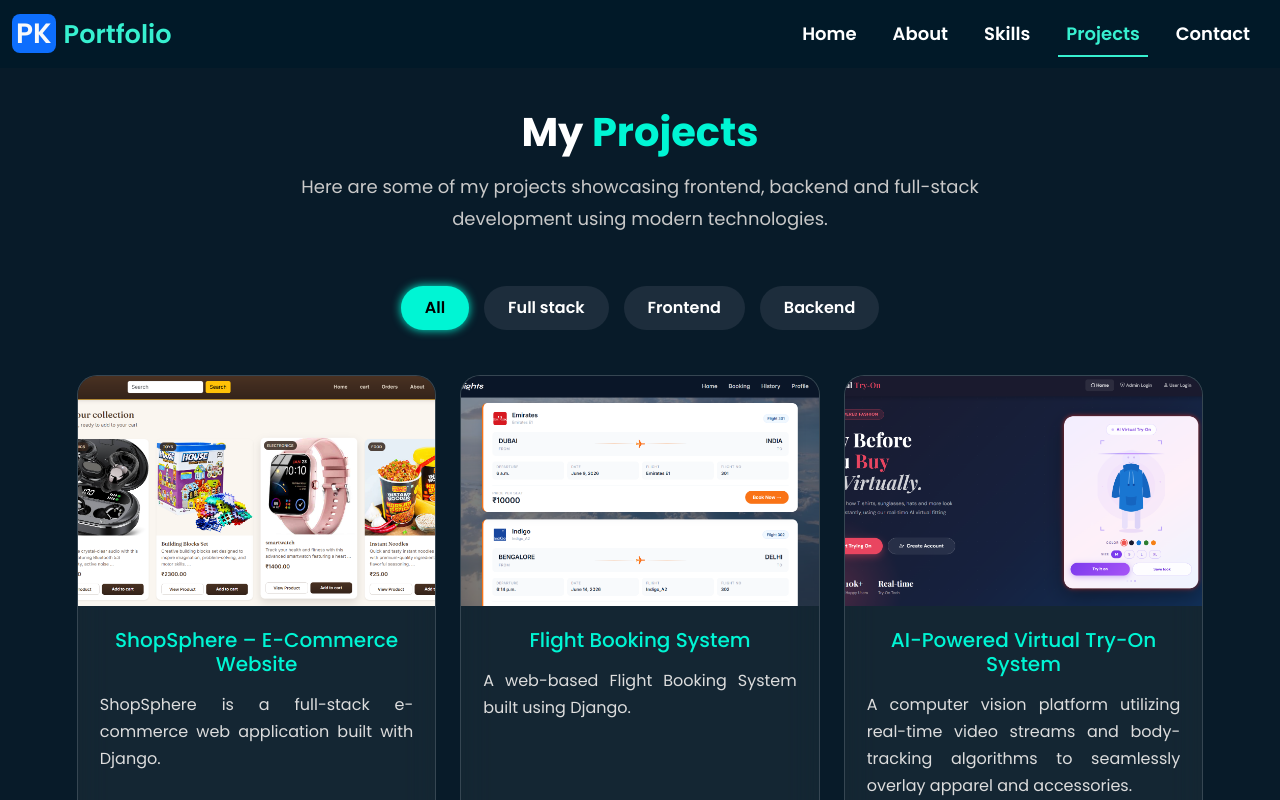
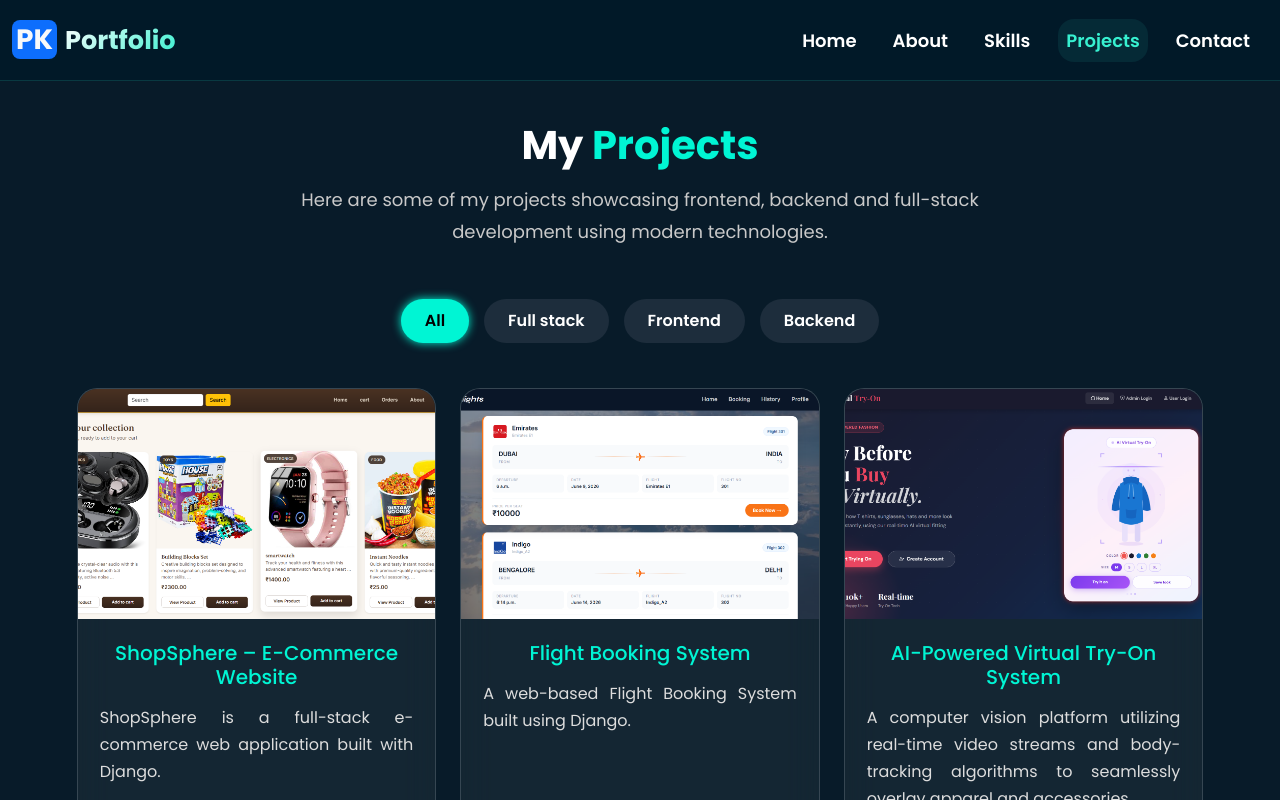
Before and after one commit to Praveenkumar663/new-portfolio, a React (Vite) app: page /projects in a window 1280 px wide. Shown: the top 800 px of the page. Built offline with nearby package versions, Linux system fonts and the light colour scheme.

Commit message:
Navbar updated

```diff
--- a/src/components/Navbar.jsx
+++ b/src/components/Navbar.jsx
@@ -14,8 +14,9 @@ const Navbar = () => {
       <div className="container-fluid">
         <NavLink to="/" className={({isActive})=>(isActive?"navbar-brand":"navbar-brand")}>
            <span className="text-light bg-primary px-1 fs-3 rounded-3">PK</span>
-           <span className="ms-2">Portfolio</span>
+           <span className="ms-2 ">Portfolio</span>
         </NavLink>
+
 
         <button
           type="button"
--- a/src/styles/Navbar.css
+++ b/src/styles/Navbar.css
@@ -1,16 +1,24 @@
 
 .navbar{
     background-color:rgb(1, 25, 40);
+    backdrop-filter: blur(12px);
+    border-bottom: 1px solid rgba(55,240,208,.15);
+    padding: 14px 0;
 
 }
 
 .navbar .navbar-brand {
-   color: #37f0d0;
+    color: #37f0d0;
   font-size: 1.6rem;
-  font-weight: 600;
+  font-weight: 700;
 
 }
-
+.navbar-brand span:last-child{
+    margin-left: 10px;
+    background: linear-gradient(136deg,#fff ,#37f0d0 );
+    background-clip:text;
+   color:transparent;
+}
 .navbar .navbar-collapse .navbar-nav{
     font-size: 18px;
     font-weight: 600;
@@ -26,10 +34,12 @@
 
 .navbar .navbar-collapse .navbar-nav .nav-item .nav-link:hover{
     color:#37f0d0;
-    border-bottom: 2px solid #37f0d0;
+    border-radius:16px;
+    background:rgba(55,240,208,.08);
 }
 .active{
-    border-bottom: 2px solid #37f0d0;
+   border-radius:16px;
+    background:rgba(55,240,208,.08);
      color: #37f0d0 !important;
 }
 
```
Also changed, not shown: src/styles/home.css (line endings or trailing spaces).
